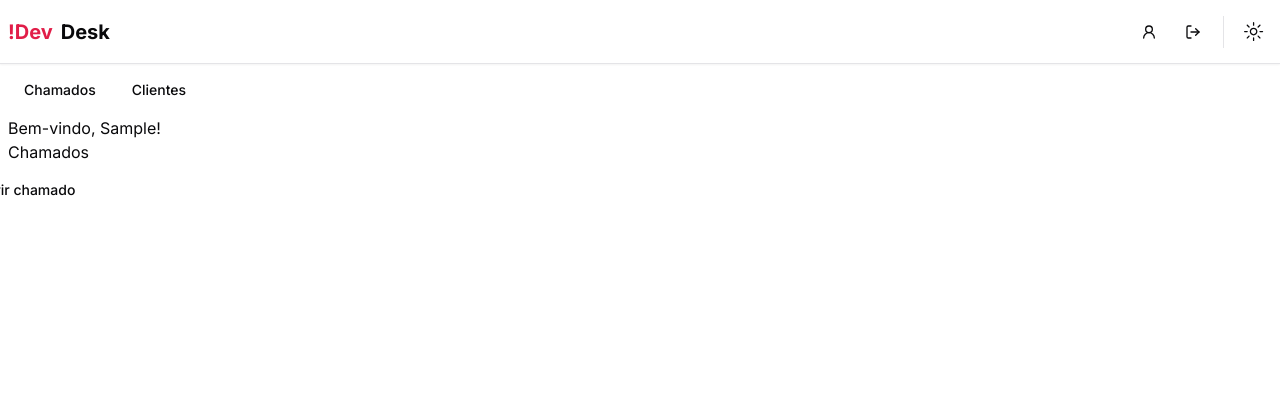
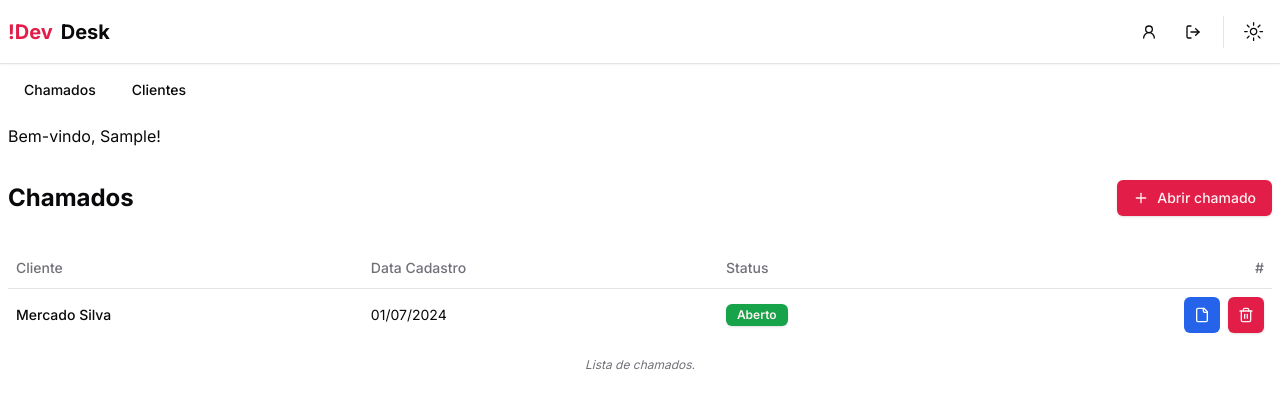
Before and after one commit to jhonatan-oliveiradev/devdesk, a Next.js app: page /dashboard in a window 1280 px wide. Shown: the top 408 px of the page. Built offline with nearby package versions, Linux system fonts and the light colour scheme; no server answers; sample sign-in values are in the browser's storage.

Commit message:
feat: add Customer Page

```diff
--- /dev/null
+++ b/src/app/dashboard/components/table-content.tsx
@@ -0,0 +1,53 @@
+import {
+  Table,
+  TableBody,
+  TableCaption,
+  TableCell,
+  TableHead,
+  TableHeader,
+  TableRow,
+} from "@/components/ui/table";
+import { Badge } from "@/components/ui/badge";
+import { Button } from "@/components/ui/button";
+import { FileIcon, Trash2Icon } from "lucide-react";
+
+const TableContent = () => {
+  return (
+    <Table className="min-w-full">
+      <TableCaption className="text-xs italic text-muted-foreground">
+        Lista de chamados.
+      </TableCaption>
+      <TableHeader>
+        <TableRow>
+          <TableHead>Cliente</TableHead>
+          <TableHead>Data Cadastro</TableHead>
+          <TableHead>Status</TableHead>
+          <TableHead className="text-right">#</TableHead>
+        </TableRow>
+      </TableHeader>
+      <TableBody>
+        <TableRow>
+          <TableCell className="font-medium">Mercado Silva</TableCell>
+          <TableCell>01/07/2024</TableCell>
+          <TableCell>
+            <Badge variant="success">Aberto</Badge>
+          </TableCell>
+          <TableCell className="flex items-center justify-end gap-2 text-right">
+            <Button
+              size="icon"
+              variant="ghost"
+              className="bg-blue-600 text-white hover:bg-blue-600/80 hover:text-white"
+            >
+              <FileIcon size="16" />
+            </Button>
+            <Button size="icon">
+              <Trash2Icon size="16" />
+            </Button>
+          </TableCell>
+        </TableRow>
+      </TableBody>
+    </Table>
+  );
+};
+
+export default TableContent;
--- /dev/null
+++ b/src/app/dashboard/customer/components/customer-card.tsx
@@ -0,0 +1,35 @@
+import { Button } from "@/components/ui/button";
+import {
+  Card,
+  CardContent,
+  CardFooter,
+  CardHeader,
+} from "@/components/ui/card";
+import { Trash2Icon } from "lucide-react";
+
+const CustomerCard = () => {
+  return (
+    <Card className="flex flex-col gap-2">
+      <CardHeader className="mb-2 border-b">
+        <h3 className="font-bold">Mercado Silva</h3>
+      </CardHeader>
+      <CardContent>
+        <p>
+          <span className="mr-2 font-bold">E-mail:</span>
+          mercadosilva@gmail.com
+        </p>
+        <p>
+          <span className="mr-2 font-bold">Telefone:</span>
+          (11) 99999-9999
+        </p>
+      </CardContent>
+      <CardFooter className="flex w-full items-center justify-end">
+        <Button size="icon">
+          <Trash2Icon size="16" />
+        </Button>
+      </CardFooter>
+    </Card>
+  );
+};
+
+export default CustomerCard;
--- /dev/null
+++ b/src/app/dashboard/customer/new/page.tsx
@@ -0,0 +1,9 @@
+import Container from "@/components/container";
+
+export default function NewCustomerPage() {
+  return (
+    <Container>
+      <h2>pag cadastro novo cliente</h2>
+    </Container>
+  );
+}
--- a/src/app/dashboard/customer/page.tsx
+++ b/src/app/dashboard/customer/page.tsx
@@ -1,7 +1,14 @@
-import Container from "@/components/container";
-import { authOptions } from "@/lib/auth";
 import { getServerSession } from "next-auth";
 import { redirect } from "next/navigation";
+import { authOptions } from "@/lib/auth";
+
+import Link from "next/link";
+import Container from "@/components/container";
+import CustomerCard from "./components/customer-card";
+
+import { Button } from "@/components/ui/button";
+
+import { PlusIcon } from "lucide-react";
 
 export default async function CustomerPage() {
   const session = await getServerSession(authOptions);
@@ -12,8 +19,25 @@ export default async function CustomerPage() {
 
   return (
     <Container>
-      <section>
-        <h1>meus clientes</h1>
+      <section className="mb-2 mt-8">
+        <div className="mb-8 flex items-center justify-between">
+          <h2 className="text-2xl font-bold">Meus clientes</h2>
+          <Button className="flex w-fit px-4" size="icon" asChild>
+            <Link
+              href="/dashboard/customer/new"
+              className="flex items-center gap-2"
+            >
+              <PlusIcon size="16" />
+              Novo cliente
+            </Link>
+          </Button>
+        </div>
+
+        <div className="grid grid-cols-1 gap-2 sm:grid-cols-2 lg:grid-cols-3">
+          <CustomerCard />
+          <CustomerCard />
+          <CustomerCard />
+        </div>
       </section>
     </Container>
   );
--- a/src/app/dashboard/page.tsx
+++ b/src/app/dashboard/page.tsx
@@ -2,10 +2,12 @@ import { getServerSession } from "next-auth";
 import { redirect } from "next/navigation";
 import { authOptions } from "@/lib/auth";
 
+import Link from "next/link";
 import Container from "@/components/container";
-import Link from "next/link";
+import TableContent from "./components/table-content";
+import { Button } from "@/components/ui/button";
+
 import { PlusIcon } from "lucide-react";
-import { Button } from "@/components/ui/button";
 
 export default async function DashboardPage() {
   const session = await getServerSession(authOptions);
@@ -18,18 +20,20 @@ export default async function DashboardPage() {
 
   return (
     <Container>
-      <div className="">
+      <div className="mt-2">
         <p>Bem-vindo, {firstName}!</p>
 
-        <div className="flex w-full flex-col">
-          <h2>Chamados</h2>
-          <Button className="" size="icon" variant="ghost">
-            <Link className="" href="/dashboard/">
+        <div className="my-8 flex items-center justify-between">
+          <h2 className="text-2xl font-bold">Chamados</h2>
+          <Button className="flex w-fit px-4" size="icon">
+            <Link href="/dashboard/new" className="flex items-center gap-2">
               <PlusIcon size="16" />
               Abrir chamado
             </Link>
           </Button>
         </div>
+
+        <TableContent />
       </div>
     </Container>
   );
--- /dev/null
+++ b/src/components/ui/badge.tsx
@@ -0,0 +1,38 @@
+import * as React from "react";
+import { cva, type VariantProps } from "class-variance-authority";
+
+import { cn } from "@/lib/utils";
+
+const badgeVariants = cva(
+  "inline-flex items-center rounded-md border px-2.5 py-0.5 text-xs font-semibold transition-colors focus:outline-none focus:ring-2 focus:ring-ring focus:ring-offset-2",
+  {
+    variants: {
+      variant: {
+        default:
+          "border-transparent bg-primary text-primary-foreground shadow hover:bg-primary/80",
+        secondary:
+          "border-transparent bg-secondary text-secondary-foreground hover:bg-secondary/80",
+        success:
+          "border-transparent bg-green-600 text-primary-foreground shadow hover:bg-green-600/80",
+        destructive:
+          "border-transparent bg-destructive text-destructive-foreground shadow hover:bg-destructive/80",
+        outline: "text-foreground",
+      },
+    },
+    defaultVariants: {
+      variant: "default",
+    },
+  },
+);
+
+export interface BadgeProps
+  extends React.HTMLAttributes<HTMLDivElement>,
+    VariantProps<typeof badgeVariants> {}
+
+function Badge({ className, variant, ...props }: BadgeProps) {
+  return (
+    <div className={cn(badgeVariants({ variant }), className)} {...props} />
+  );
+}
+
+export { Badge, badgeVariants };
--- /dev/null
+++ b/src/components/ui/card.tsx
@@ -0,0 +1,76 @@
+import * as React from "react"
+
+import { cn } from "@/lib/utils"
+
+const Card = React.forwardRef<
+  HTMLDivElement,
+  React.HTMLAttributes<HTMLDivElement>
+>(({ className, ...props }, ref) => (
+  <div
+    ref={ref}
+    className={cn(
+      "rounded-xl border bg-card text-card-foreground shadow",
+      className
+    )}
+    {...props}
+  />
+))
+Card.displayName = "Card"
+
+const CardHeader = React.forwardRef<
+  HTMLDivElement,
+  React.HTMLAttributes<HTMLDivElement>
+>(({ className, ...props }, ref) => (
+  <div
+    ref={ref}
+    className={cn("flex flex-col space-y-1.5 p-6", className)}
+    {...props}
+  />
+))
+CardHeader.displayName = "CardHeader"
+
+const CardTitle = React.forwardRef<
+  HTMLParagraphElement,
+  React.HTMLAttributes<HTMLHeadingElement>
+>(({ className, ...props }, ref) => (
+  <h3
+    ref={ref}
+    className={cn("font-semibold leading-none tracking-tight", className)}
+    {...props}
+  />
+))
+CardTitle.displayName = "CardTitle"
+
+const CardDescription = React.forwardRef<
+  HTMLParagraphElement,
+  React.HTMLAttributes<HTMLParagraphElement>
+>(({ className, ...props }, ref) => (
+  <p
+    ref={ref}
+    className={cn("text-sm text-muted-foreground", className)}
+    {...props}
+  />
+))
+CardDescription.displayName = "CardDescription"
+
+const CardContent = React.forwardRef<
+  HTMLDivElement,
+  React.HTMLAttributes<HTMLDivElement>
+>(({ className, ...props }, ref) => (
+  <div ref={ref} className={cn("p-6 pt-0", className)} {...props} />
+))
+CardContent.displayName = "CardContent"
+
+const CardFooter = React.forwardRef<
+  HTMLDivElement,
+  React.HTMLAttributes<HTMLDivElement>
+>(({ className, ...props }, ref) => (
+  <div
+    ref={ref}
+    className={cn("flex items-center p-6 pt-0", className)}
+    {...props}
+  />
+))
+CardFooter.displayName = "CardFooter"
+
+export { Card, CardHeader, CardFooter, CardTitle, CardDescription, CardContent }
--- /dev/null
+++ b/src/components/ui/table.tsx
@@ -0,0 +1,120 @@
+import * as React from "react"
+
+import { cn } from "@/lib/utils"
+
+const Table = React.forwardRef<
+  HTMLTableElement,
+  React.HTMLAttributes<HTMLTableElement>
+>(({ className, ...props }, ref) => (
+  <div className="relative w-full overflow-auto">
+    <table
+      ref={ref}
+      className={cn("w-full caption-bottom text-sm", className)}
+      {...props}
+    />
+  </div>
+))
+Table.displayName = "Table"
+
+const TableHeader = React.forwardRef<
+  HTMLTableSectionElement,
+  React.HTMLAttributes<HTMLTableSectionElement>
+>(({ className, ...props }, ref) => (
+  <thead ref={ref} className={cn("[&_tr]:border-b", className)} {...props} />
+))
+TableHeader.displayName = "TableHeader"
+
+const TableBody = React.forwardRef<
+  HTMLTableSectionElement,
+  React.HTMLAttributes<HTMLTableSectionElement>
+>(({ className, ...props }, ref) => (
+  <tbody
+    ref={ref}
+    className={cn("[&_tr:last-child]:border-0", className)}
+    {...props}
+  />
+))
+TableBody.displayName = "TableBody"
+
+const TableFooter = React.forwardRef<
+  HTMLTableSectionElement,
+  React.HTMLAttributes<HTMLTableSectionElement>
+>(({ className, ...props }, ref) => (
+  <tfoot
+    ref={ref}
+    className={cn(
+      "border-t bg-muted/50 font-medium [&>tr]:last:border-b-0",
+      className
+    )}
+    {...props}
+  />
+))
+TableFooter.displayName = "TableFooter"
+
+const TableRow = React.forwardRef<
+  HTMLTableRowElement,
+  React.HTMLAttributes<HTMLTableRowElement>
+>(({ className, ...props }, ref) => (
+  <tr
+    ref={ref}
+    className={cn(
+      "border-b transition-colors hover:bg-muted/50 data-[state=selected]:bg-muted",
+      className
+    )}
+    {...props}
+  />
+))
+TableRow.displayName = "TableRow"
+
+const TableHead = React.forwardRef<
+  HTMLTableCellElement,
+  React.ThHTMLAttributes<HTMLTableCellElement>
+>(({ className, ...props }, ref) => (
+  <th
+    ref={ref}
+    className={cn(
+      "h-10 px-2 text-left align-middle font-medium text-muted-foreground [&:has([role=checkbox])]:pr-0 [&>[role=checkbox]]:translate-y-[2px]",
+      className
+    )}
+    {...props}
+  />
+))
+TableHead.displayName = "TableHead"
+
+const TableCell = React.forwardRef<
+  HTMLTableCellElement,
+  React.TdHTMLAttributes<HTMLTableCellElement>
+>(({ className, ...props }, ref) => (
+  <td
+    ref={ref}
+    className={cn(
+      "p-2 align-middle [&:has([role=checkbox])]:pr-0 [&>[role=checkbox]]:translate-y-[2px]",
+      className
+    )}
+    {...props}
+  />
+))
+TableCell.displayName = "TableCell"
+
+const TableCaption = React.forwardRef<
+  HTMLTableCaptionElement,
+  React.HTMLAttributes<HTMLTableCaptionElement>
+>(({ className, ...props }, ref) => (
+  <caption
+    ref={ref}
+    className={cn("mt-4 text-sm text-muted-foreground", className)}
+    {...props}
+  />
+))
+TableCaption.displayName = "TableCaption"
+
+export {
+  Table,
+  TableHeader,
+  TableBody,
+  TableFooter,
+  TableHead,
+  TableRow,
+  TableCell,
+  TableCaption,
+}
```
Also changed, not shown: 1 other file (tests, documents, lock files or other folders).
